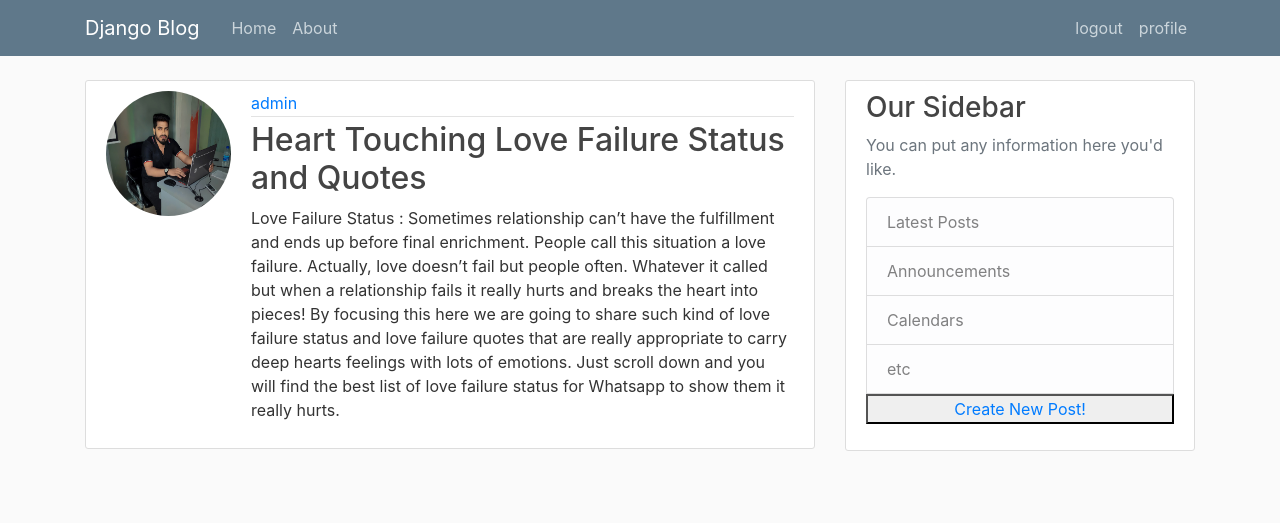
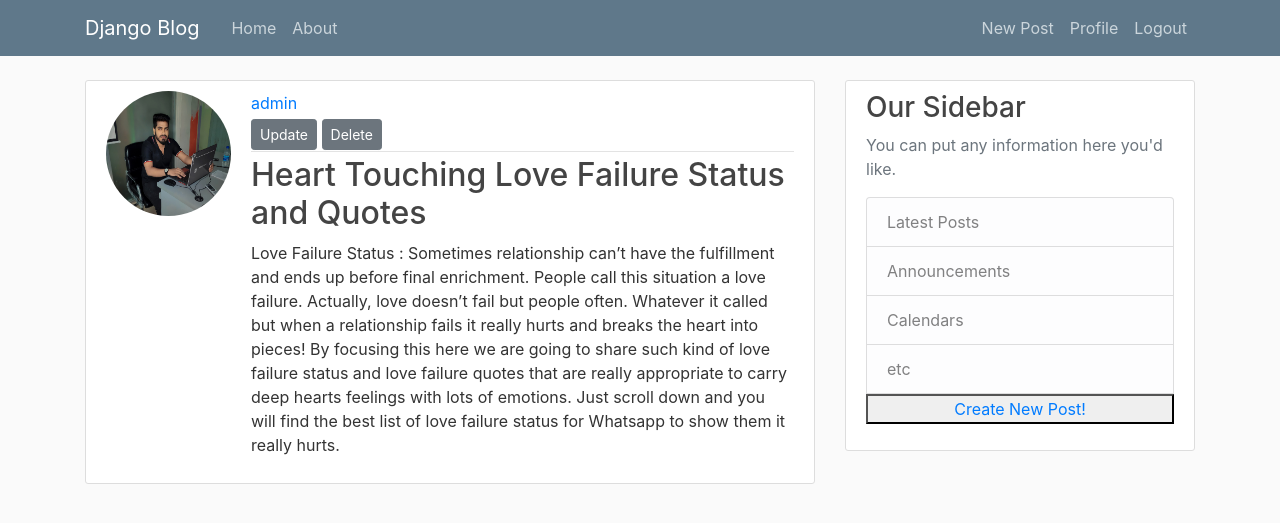
Before and after one commit to mdrakib849/FristProjectDjango, a Django app: page /post/1 in a window 1280 px wide. Shown: the top 523 px of the page. Run offline with Django 4.2, Linux system fonts and the light colour scheme; a user stored in the database is signed in; data comes from the database, SQL or seed files in the repository; both versions use the stored data as it was after the commit.

Commit message:
Post Updete Delete Create

```diff
--- a/BlogApp/templates/home/base.html
+++ b/BlogApp/templates/home/base.html
@@ -35,8 +35,9 @@
                 <div class="navbar-nav">
 
                     {% if user.is_authenticated %}
-                    <a class="nav-item nav-link" href="{% url 'logout' %}">logout</a>
-                    <a class="nav-item nav-link" href="{% url 'profile' %}">profile</a>
+                    <a class="nav-item nav-link" href="{% url 'post create' %}">New Post</a>
+                    <a class="nav-item nav-link" href="{% url 'profile' %}">Profile</a>
+                    <a class="nav-item nav-link" href="{% url 'logout' %}">Logout</a>
                     {% else %}
                     <a class="nav-item nav-link" href="{% url 'login'%}">Login</a>
                     <a class="nav-item nav-link" href="{% url 'register'%}">Register</a>
--- a/BlogApp/templates/home/homepage.html
+++ b/BlogApp/templates/home/homepage.html
@@ -11,7 +11,7 @@
             <a class="mr-2" href="#">{{ Post.author }}</a>
         </div>
         <h2><a class="article-title" href="{% url 'post detail' Post.id %}">{{ Post.title }}</a></h2>
-        <h6><a class="article-title" href="#">{{ Post.content }}</a></h6>
+        <h6><a class="article-title" href="#">{{ Post.content|slice:":150" }}</a></h6>
         <p class="article-content">{{ Post.date_post |date:"F d,Y" }}</p>
     </div>
 </article>
--- a/BlogApp/templates/home/post_detail.html
+++ b/BlogApp/templates/home/post_detail.html
@@ -7,6 +7,12 @@
         <div class="article-metadata">
             <a class="mr-2" href="#">{{ object.author }}</a>
             <small class="text-muted">{{ object.date_posted|date:"F d, Y" }}</small>
+            {% if object.author == user%}
+            <div>
+                <a class="btn btn-secondary btn-sm mt-1" href="{% url 'post update' object.id %}">Update</a>
+                <a class="btn btn-secondary btn-sm mt-1" href="{% url 'post delete' object.id %}">Delete</a>
+            </div>
+            {% endif %}
         </div>
         <h2 class="article-title">{{ object.title }}</h2>
         <p class="article-content">{{ object.content }}</p>
--- a/BlogApp/urls.py
+++ b/BlogApp/urls.py
@@ -1,9 +1,11 @@
 from django.urls import path
 from . import views
-from .views import PostListView, PostDetailsView, PostCreateView
+from .views import PostListView, PostDetailsView, PostCreateView, PostUpdateView,PostDeleteView
 
 urlpatterns = [
     path('', PostListView.as_view(), name="home page"),
+    path('post/<int:pk>/delete/', PostDeleteView.as_view(), name="post delete"),
+    path('post/<int:pk>/update/', PostUpdateView.as_view(), name="post update"),
     path('post/<int:pk>', PostDetailsView.as_view(), name="post detail"),
     path('post/new', PostCreateView.as_view(), name="post create"),
     path('aboutpage/', views.about, name="about page"),
--- a/BlogApp/views.py
+++ b/BlogApp/views.py
@@ -1,6 +1,7 @@
 from django.shortcuts import render
 from .models import Post
-from django.views.generic import ListView, DetailView, CreateView
+from django.contrib.auth.mixins import LoginRequiredMixin, UserPassesTestMixin
+from django.views.generic import ListView, DetailView, CreateView, UpdateView, DeleteView
 
 
 def homepage(request):
@@ -32,5 +33,33 @@ class PostCreateView(CreateView):
         return super().form_valid(form)
 
 
+class PostUpdateView(UserPassesTestMixin, UpdateView):
+    model = Post
+    fields = ['title', 'content']
+    template_name = 'home/post_form.html'
+
+    def form_valid(self, form):
+        form.instance.author = self.request.user
+        return super().form_valid(form)
+
+    def test_func(self):
+        post = self.get_object()
+        if self.request.user == post.author:
+            return True
+        return False
+
+
+class PostDeleteView(UserPassesTestMixin, DeleteView):
+    model = Post
+    success_url = '/'
+    template_name = 'home/post_delete.html'
+
+    def test_func(self):
+        post = self.get_object()
+        if self.request.user == post.author:
+            return True
+        return False
+
+
 def about(request):
     return render(request, 'home/about.html', {"title": "About page"})
```
Also changed, not shown: BlogApp/templates/home/post_delete.html (added, +23 -0 lines), db.sqlite3.
